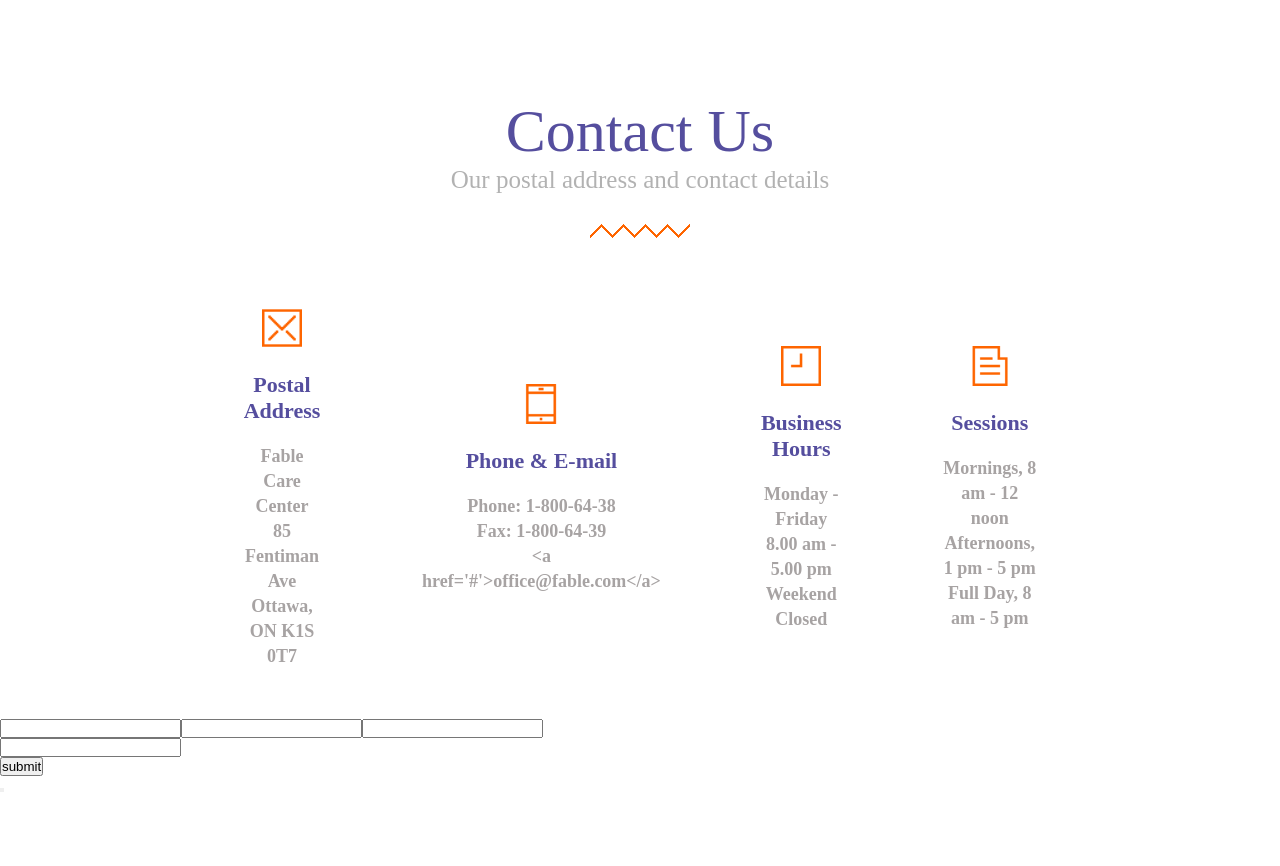
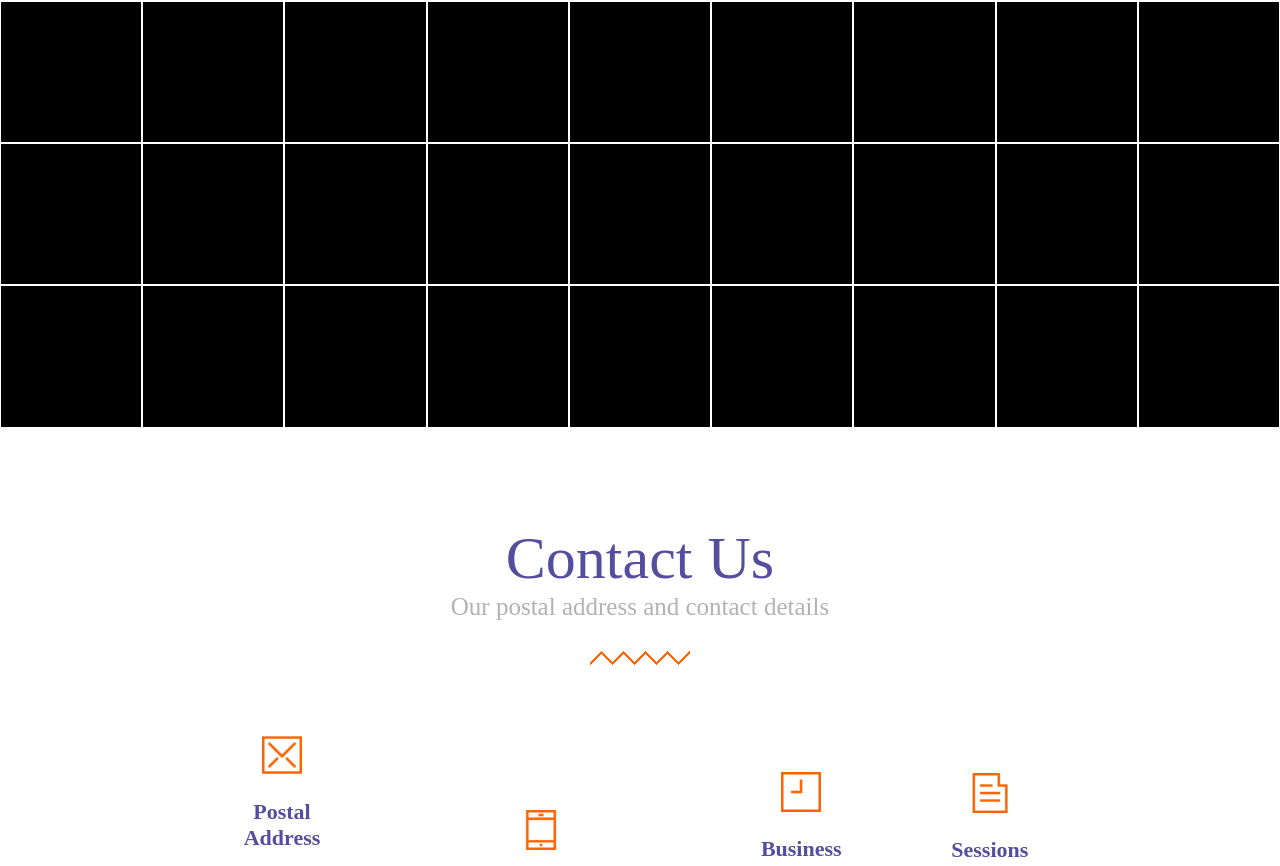
Before and after one commit to MirkoGLostia/proj-html-vuejs, a Vue app: page / in a window 1280 px wide. Shown: the part 1916-2782 px from the top of the page. Before the commit the page ends 2710 px from the top, so only its background shows below. Built offline with nearby package versions, Linux system fonts and the light colour scheme; the HTML template or start-up script is replaced by a standard one.

Commit message:
footer form

```diff
--- a/src/components/PageFooter.vue
+++ b/src/components/PageFooter.vue
@@ -20,10 +20,37 @@
 <template>
     <footer>
         <!-- componente mappa -->
-        <section>
+        <section id="map-container">
             <!-- mappa -->
-            <div>
+            <div id="map-puzzle">
                 <!-- serie di immagini prese da cartella img ricomposte a formare una mappa, sfondo con funzione di z-index -->
+                <div class="map-piece"></div>
+                <div class="map-piece"></div>
+                <div class="map-piece"></div>
+                <div class="map-piece"></div>
+                <div class="map-piece"></div>
+                <div class="map-piece"></div>
+                <div class="map-piece"></div>
+                <div class="map-piece"></div>
+                <div class="map-piece"></div>
+                <div class="map-piece"></div>
+                <div class="map-piece"></div>
+                <div class="map-piece"></div>
+                <div class="map-piece"></div>
+                <div class="map-piece"></div>
+                <div class="map-piece"></div>
+                <div class="map-piece"></div>
+                <div class="map-piece"></div>
+                <div class="map-piece"></div>
+                <div class="map-piece"></div>
+                <div class="map-piece"></div>
+                <div class="map-piece"></div>
+                <div class="map-piece"></div>
+                <div class="map-piece"></div>
+                <div class="map-piece"></div>
+                <div class="map-piece"></div>
+                <div class="map-piece"></div>
+                <div class="map-piece"></div>
             </div>
             <div>
                 <!-- contenitore per div di interazione con la mappa, andrà in primo piano con z-index -->
@@ -64,32 +91,22 @@
             </nav>
 
             <!-- sub-component form messaggio diretto -->
-            <section>
+            <section id="form-container">
                 <form>
                     <div>
                         <!-- sx info brevi -->
-                        <input type="text">
-                        <input type="text">
-                        <input type="text">
+                        <input type="text" placeholder="your name">
+                        <input type="text" placeholder="your e-mail">
+                        <input type="text" placeholder="subject">
                     </div>
 
                     <div>
                         <!-- dx messaggio diretto -->
-                        <input type="text">
+                        <textarea name="" id="" cols="30" rows="8" placeholder="your message"></textarea>
                     </div>
                 </form>
 
-                <button>submit</button>
-
-                <!-- bonus -->
-                <div>
-                    <!-- in caso di invio messaggio, questo div andrà a sostituire il form con messaggio positivo o negativo -->
-                    <div>
-                        <!-- messaggio -->
-                    </div>
-                    <!-- e un bottone per reinviare un altro messaggio -->
-                    <button></button>
-                </div>
+                <button>send message</button>
             </section>
         </section>
     </footer>
@@ -98,4 +115,45 @@
 <style lang="scss" scoped>
 @use './../styles/partials/variables' as v;
 @use './../styles/partials/mixins' as *;
+
+#map-container {
+
+    #map-puzzle {
+        display: flex;
+        flex-wrap: wrap;
+    }
+
+    .map-piece {
+        width: calc(100% / 9);
+        height: calc(100vw / 9);
+
+        // debug
+        background-color: black;
+        border: 1px solid white;
+    }
+}
+
+#form-container {
+    @include myBaseContainerCenter;
+    flex-direction: column;
+    margin-bottom: 50px;
+
+    form {
+        display: flex;
+
+        input,
+        textarea {
+            width: 600px;
+            margin: 20px;
+            padding: 15px;
+            font-size: 22px;
+            resize: none;
+        }
+
+    }
+
+    button {
+        @include myButton;
+    }
+}
 </style>
--- a/src/components/PageHeader.vue
+++ b/src/components/PageHeader.vue
@@ -142,12 +142,7 @@
         }
 
         button {
-            background-color: v.$myBlazeOrange;
-            margin-top: 50px;
-            font-size: 18px;
-            border: none;
-            padding: 20px;
-            color: white;
+            @include myButton;
         }
     }
 
--- a/src/components/mainComponents/WelcomeSect.vue
+++ b/src/components/mainComponents/WelcomeSect.vue
@@ -23,6 +23,9 @@
         <div v-for="info in store.welcomeSectNav" :key="info.id">
             <NavigationCard :details="info" :class="{ 'violet': info.id % 2 === 0, '': !info.id % 2 !== 0 }" />
         </div>
+    </section>
+    <section>
+        <!-- carousel -->
     </section>
 </template>
 
--- a/src/styles/partials/_mixins.scss
+++ b/src/styles/partials/_mixins.scss
@@ -1,3 +1,6 @@
+@use './variables' as v;
+
+
 @mixin myBaseContainerCenter {
     width: 70%;
     margin: 0 auto;
@@ -5,3 +8,12 @@
     justify-content: space-between;
     align-items: center;
 }
+
+@mixin myButton {
+    background-color: v.$myBlazeOrange;
+    margin-top: 50px;
+    font-size: 18px;
+    border: none;
+    padding: 15px;
+    color: white;
+}
```
